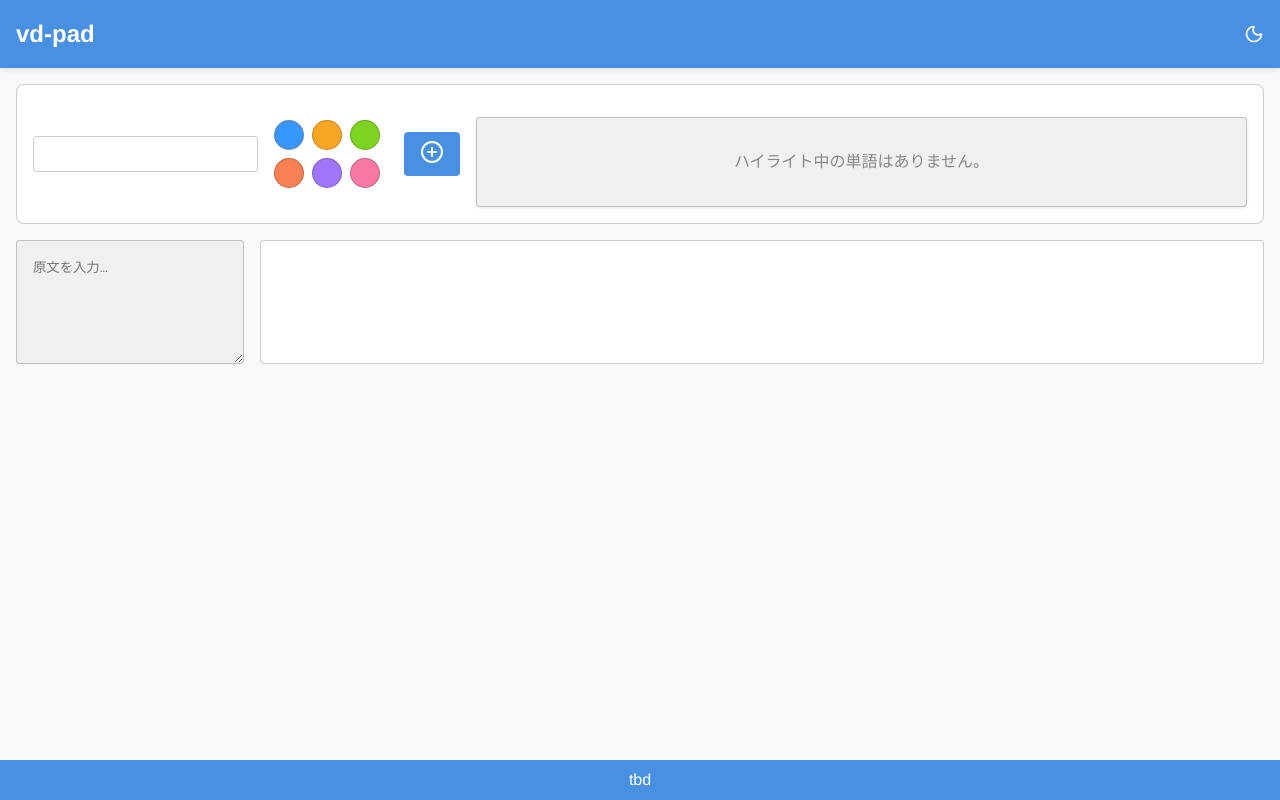
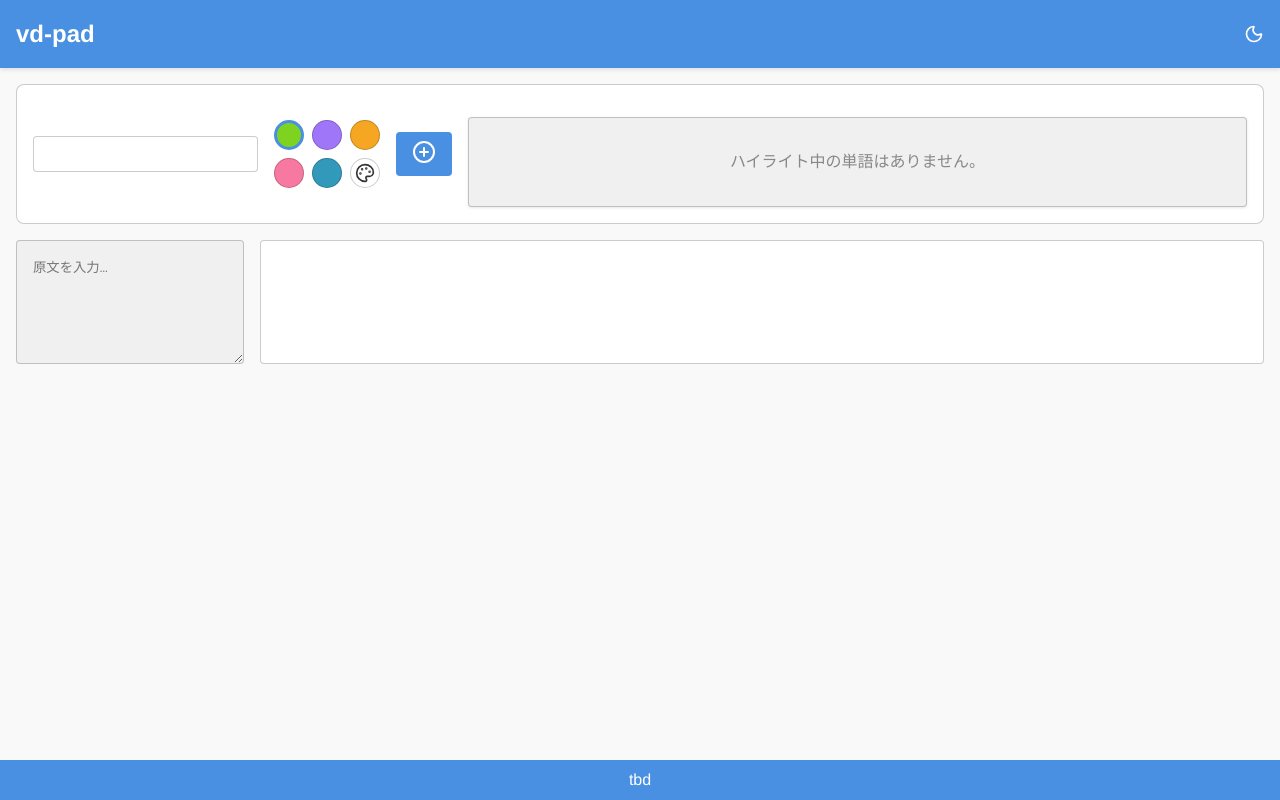
Before and after one commit to dot-ma801/vd-pad, a Vue app: page / in a window 1280 px wide. Built offline with nearby package versions, Linux system fonts and the light colour scheme; the HTML template or start-up script is replaced by a standard one.

Commit message:
[add] 自由に色を選べるフィールドを追加

```diff
--- a/src/components/ColorSelector.vue
+++ b/src/components/ColorSelector.vue
@@ -1,7 +1,9 @@
 <script setup lang="ts">
+import { computed, ref } from 'vue'
 import { defaultColorList } from '@/config/colors'
+import { Palette } from 'lucide-vue-next'
 
-defineProps<{
+const props = defineProps<{
   modelValue: string
 }>()
 
@@ -9,8 +11,27 @@ const emit = defineEmits<{
   (e: 'update:modelValue', color: string): void
 }>()
 
+const colorInput = ref<HTMLInputElement | null>(null)
+
+const isCustomColorActive = computed(() => {
+  return !defaultColorList.includes(props.modelValue)
+})
+
+const customColorValue = computed(() => {
+  return isCustomColorActive.value ? props.modelValue : '#ffffff'
+})
+
 const selectColor = (color: string) => {
   emit('update:modelValue', color)
+}
+
+const openColorPicker = () => {
+  colorInput.value?.click()
+}
+
+const onColorChange = (event: Event) => {
+  const target = event.target as HTMLInputElement
+  emit('update:modelValue', target.value)
 }
 </script>
 <template>
@@ -23,6 +44,21 @@ const selectColor = (color: string) => {
       :style="{ backgroundColor: color }"
       @click="selectColor(color)"
     ></div>
+    <div
+      class="color-marker custom-color-marker"
+      :class="{ 'is-active': isCustomColorActive }"
+      :style="{ backgroundColor: customColorValue }"
+      @click="openColorPicker"
+    >
+      <Palette :size="20" />
+      <input
+        ref="colorInput"
+        type="color"
+        :value="customColorValue"
+        class="color-input"
+        @input="onColorChange"
+      />
+    </div>
   </div>
 </template>
 
@@ -31,13 +67,14 @@ const selectColor = (color: string) => {
   --marker-size: 30px;
 
   gap: 8px;
-  width: calc((var(--marker-size) + 8px) * 3);
+  width: calc(var(--marker-size) * 3 + 16px);
 
   display: flex;
   flex-wrap: wrap;
 }
 
 .color-marker {
+  position: relative;
   height: var(--marker-size);
   width: var(--marker-size);
 
@@ -45,10 +82,26 @@ const selectColor = (color: string) => {
   border: 1px solid var(--color-border);
 
   cursor: pointer;
+  display: flex;
+  justify-content: center;
+  align-items: center;
 }
 
 .color-marker.is-active {
   border: 3px solid var(--color-primary);
-  border-radius: 50%;
+}
+
+.custom-color-marker {
+  background-color: var(--color-surface-alt);
+}
+
+.color-input {
+  position: absolute;
+  top: 0;
+  left: 0;
+  width: 100%;
+  height: 100%;
+  opacity: 0;
+  cursor: pointer;
 }
 </style>
--- a/src/config/colors.ts
+++ b/src/config/colors.ts
@@ -1,8 +1,7 @@
 export const defaultColorList = [
-  '#3399FF',
+  '#7ED321',
+  '#A076F9',
   '#F5A623',
-  '#7ED321',
-  '#F78154',
-  '#A076F9',
   '#F778A1',
+  '#3399BB',
 ]
```
